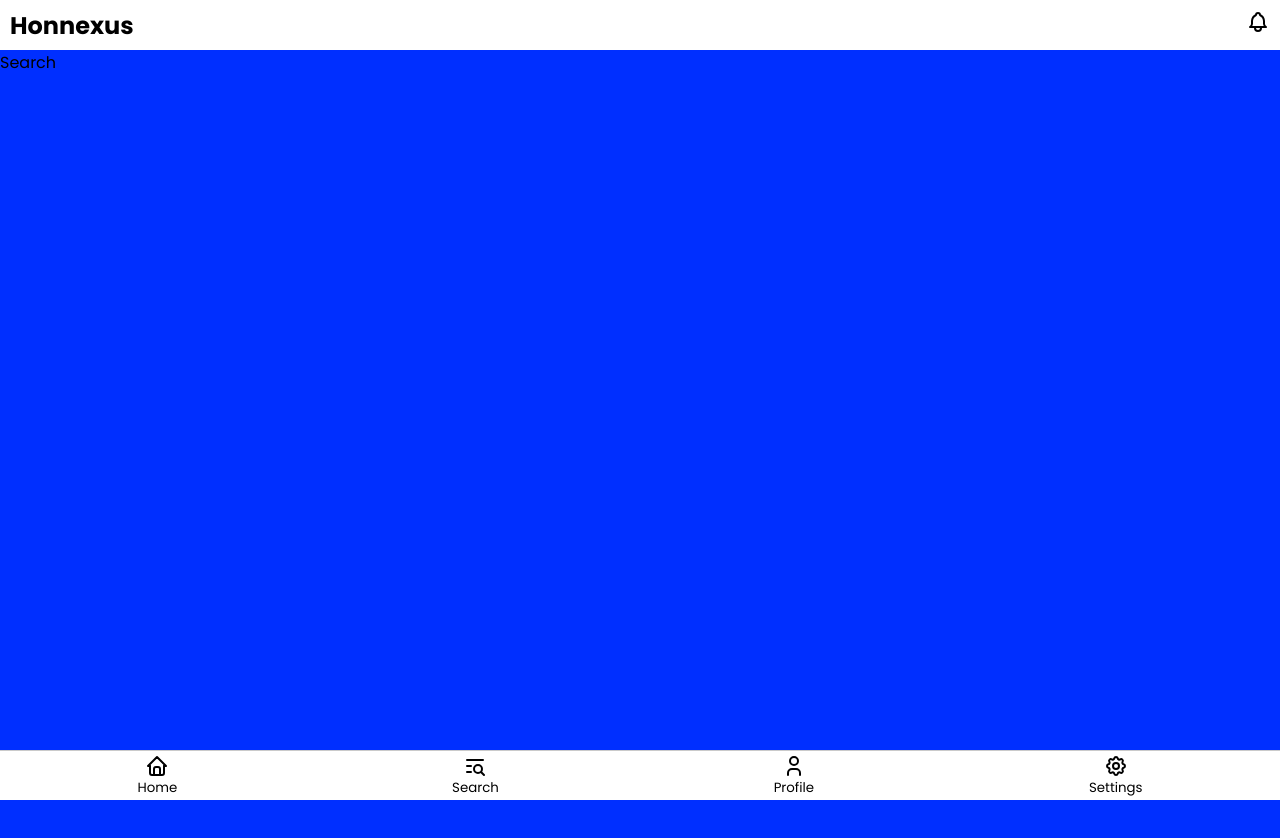
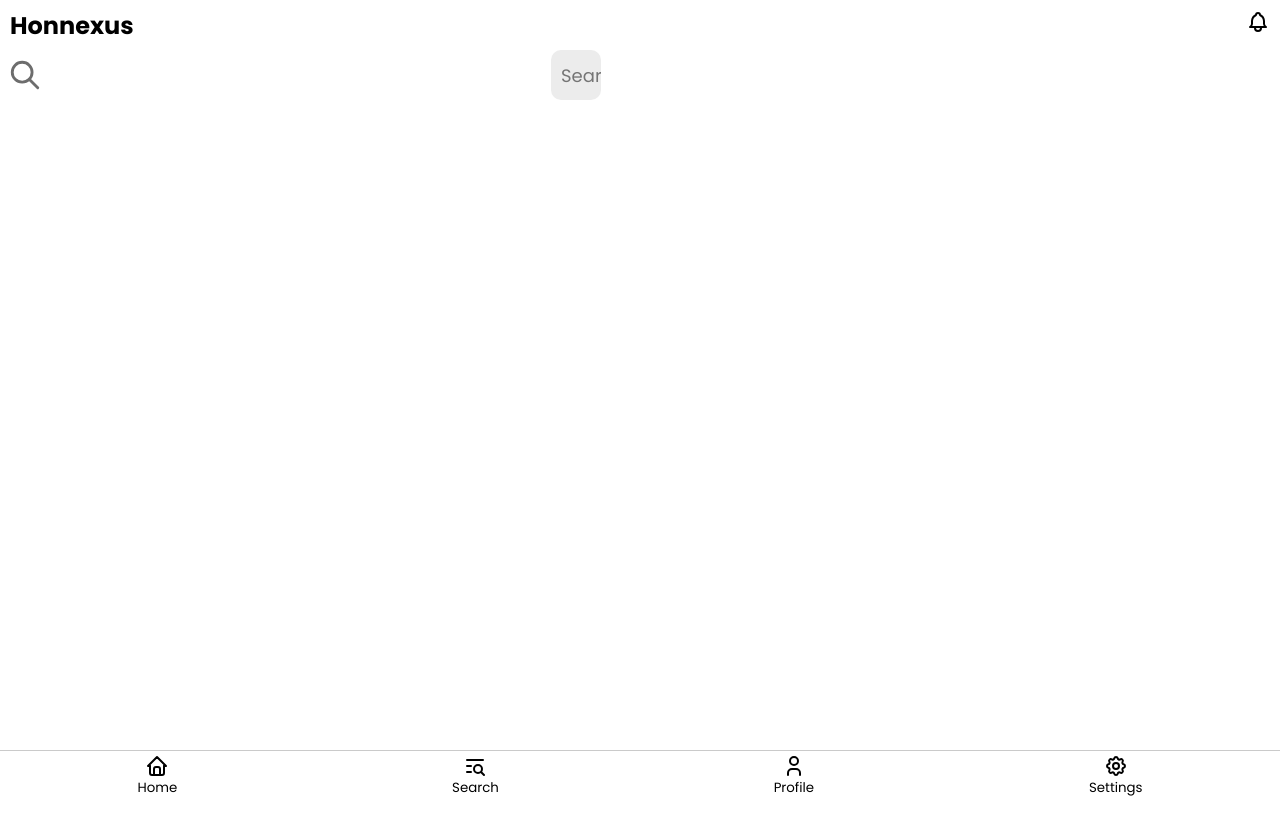
Before and after one commit to Officialdevpro/Honnexus, a plain HTML site: page Frontend/index.html in a window 1280 px wide. Both pictures are taken after a click on the item "Search". Drawn offline with Linux system fonts and the light colour scheme.

Commit message:
first commit

```diff
--- a/Frontend/index.html
+++ b/Frontend/index.html
@@ -4,6 +4,7 @@
     <meta charset="UTF-8" />
     <meta name="viewport" content="width=device-width, initial-scale=1.0" />
     <title>Honnexus</title>
+    <link rel="manifest" href="manifest.json" />
     <link rel="stylesheet" href="./style.css" />
   </head>
   <body>
@@ -172,7 +173,44 @@
             </ul>
           </div>
         </section>
-        <section class="search">Search</section>
+        <section class="search">
+          <div class="search-header">
+            <!DOCTYPE html>
+<html lang="en">
+  <head>
+    <meta charset="UTF-8" />
+    <meta name="viewport" content="width=device-width, initial-scale=1.0" />
+    <title>Document</title>
+  </head>
+
+  <body>
+    <div class="search-container">
+      <div class="search-bar">
+        <input type="text" placeholder="Search.." />
+        <svg
+          xmlns="http://www.w3.org/2000/svg"
+          width="24"
+          height="24"
+          viewBox="0 0 24 24"
+          fill="none"
+          stroke="currentColor"
+          stroke-width="2"
+          stroke-linecap="round"
+          stroke-linejoin="round"
+          class="icon icon-tabler icons-tabler-outline icon-tabler-search"
+        >
+          <path stroke="none" d="M0 0h24v24H0z" fill="none" />
+          <path d="M10 10m-7 0a7 7 0 1 0 14 0a7 7 0 1 0 -14 0" />
+          <path d="M21 21l-6 -6" />
+        </svg>
+      </div>
+    </div>
+
+  </body>
+</html>
+
+          </div>
+        </section>
         <section class="profile">Profile</section>
         <section class="settings">settings</section>
       </main>
--- a/Frontend/script.js
+++ b/Frontend/script.js
@@ -4,8 +4,16 @@ document.addEventListener("DOMContentLoaded", function () {
 
   footerLinks.forEach((link, index) => {
     link.addEventListener("click", function () {
-            sections.forEach(section => section.style.display = "none");
+      sections.forEach((section) => (section.style.display = "none"));
       sections[index].style.display = "flex";
     });
   });
+
+  let icon = document.querySelector("svg");
+  icon.addEventListener("click", () => {
+    document.querySelector(".search-bar").classList.toggle("active");
+    if (document.querySelector(".search-bar").classList.contains("active")) {
+      document.querySelector("input").focus();
+    }
   });
+});
--- a/Frontend/style.css
+++ b/Frontend/style.css
@@ -62,13 +62,10 @@ main section {
   flex-direction: column;
   gap: 15px;
 }
-main section.home {
-  display: flex;
-  padding: 10px;
-}
-main section.search {
+
+/* main section.search {
   background-color: rgb(0, 47, 255);
-}
+} */
 main section.profile {
   background-color: rgb(255, 157, 0);
 }
@@ -148,3 +145,79 @@ main section.settings {
   gap: 8px;
   align-items: center;
 }
+main section.home {
+  display: flex;
+  padding: 10px;
+}
+
+
+.search-container {
+  display: flex;
+  justify-content: center;
+  align-items: start;
+  width: 90%;
+  min-height: 20%;
+  position: absolute;
+ overflow: hidden;
+
+}
+.search-container svg {
+  position: absolute;
+  top: 0;
+  left: 0;
+  padding: 8px;
+  width: 50px;
+  background-color: #fff;
+  height: 50px;
+  transition: transform 0.5s ease;
+  color: #6d6d6d;
+  border-radius: 10px;
+}
+
+.search-bar {
+
+  width: 100%;
+  cursor: pointer;
+  display: flex;
+  justify-content: center;
+  align-items: center;
+  position: relative;
+
+}
+input {
+  width: 50px;
+  height: 50px;
+  background-color: rgb(236, 236, 236);
+  transition: all 0.5s linear;
+  padding-left: 10px;
+  font-size: 18px;
+  transition: width 0.5s ease;
+  border: none;
+  border-radius: 10px;
+
+}
+input:focus {
+  outline: none;
+}
+.search-bar.active input {
+  width: 100%;
+}
+.search-bar.active svg {
+  transform: translateX(410px);
+  -webkit-transform: translateX(410px);
+  -moz-transform: translateX(410px);
+  -ms-transform: translateX(410px);
+  -o-transform: translateX(410px);
+}
+@media (max-width: 480px) {
+  .search-bar.active input {
+    width: 100%;
+  }
+  .search-bar.active svg {
+    transform: translateX(450px);
+    -webkit-transform: translateX(450px);
+    -moz-transform: translateX(450px);
+    -ms-transform: translateX(450px);
+    -o-transform: translateX(450px);
+}
+}
```
Lines whose indentation alone changed are shown as unchanged.
